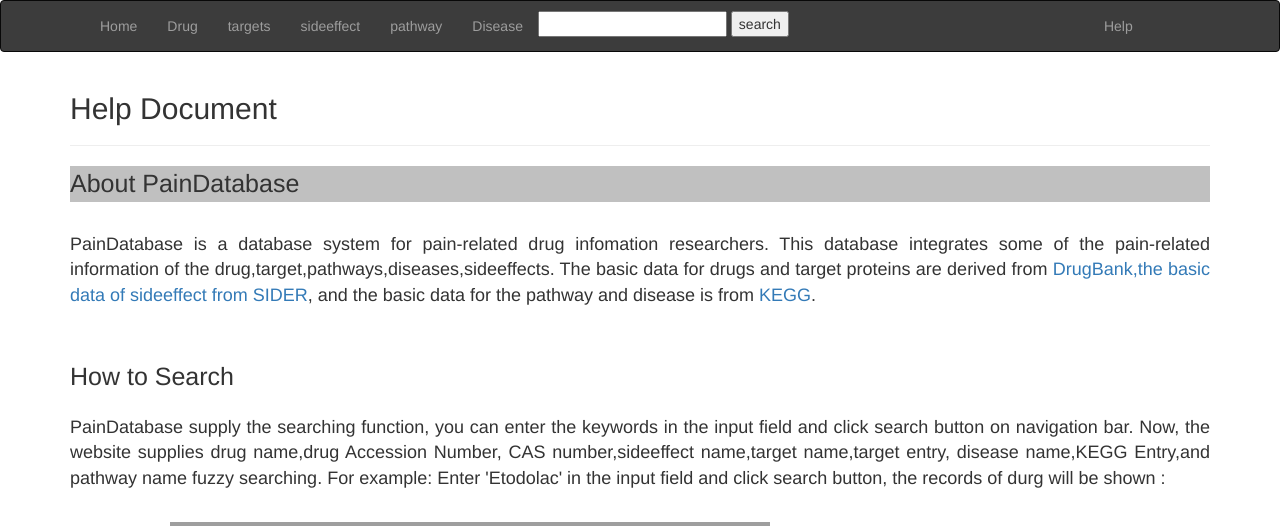
After one commit to jackGWY/PainSystem, a Flask app: page /Help in a window 1280 px wide. The commit adds this page. Shown: the top 526 px of the page. Run offline with Flask 2, Linux system fonts and the light colour scheme; some libraries are stand-ins or nearby versions; grey boxes are pictures that could not be loaded.

Commit message:
add help and color

```diff
--- a/app.py
+++ b/app.py
@@ -499,6 +499,9 @@ def search():
     else:
         return render_template('NotFound.html')
 
+@app.route('/Help')
+def Help():
+    return render_template('Help.html')
 
 if __name__ == '__main__':
     #getDrugList()
--- /dev/null
+++ b/templates/Help.html
@@ -0,0 +1,33 @@
+{% extends "base.html" %}
+
+{% block title %}pain{% endblock %}
+
+{% block page_content %}
+
+    <div style="">
+        <div >
+        <p></p>
+        <h2>Help Document</h2>
+        <p></p>
+        <hr>
+        <div style="margin-bottom: 30px;">
+            <p style="background:#C0C0C0;font-size:25px;">About PainDatabase</p>
+        </div>
+        <p style="font-size:18px;text-align: justify;text-justify:inter-ideograph;margin-bottom: 30px;">
+            PainDatabase is a database system for pain-related drug infomation researchers. This database integrates some of the pain-related information of the drug,target,pathways,diseases,sideeffects. The basic data for drugs and target proteins are derived from <a href="https://www.drugbank.ca/drugs">DrugBank<a/>,the basic data of sideeffect from <a href="http://sideeffects.embl.de/se/">SIDER</a>, and the basic data for the pathway and disease is from <a href="https://www.genome.jp/kegg/drug/">KEGG</a>.
+        </p>
+        <br>
+        <p style="font-size:25px;text-align: justify;text-justify:inter-ideograph;margin-bottom: 20px;">How to Search</p>
+        <p style="font-size:18px;text-align: justify;text-justify:inter-ideograph;margin-bottom: 30px;">
+            PainDatabase supply the searching function, you can enter the keywords in the input field and click search button on navigation bar. Now, the website supplies drug name,drug Accession Number, CAS number,sideeffect name,target name,target entry, disease name,KEGG Entry,and pathway name fuzzy searching. For example: Enter 'Etodolac' in the input field and click search button, the records of durg  will be shown :
+        </p>
+        </div>
+        <div>
+            <img src="/static/pic_index/example.png"; style="width: 600px;height: 400px;margin-left: 100px;">
+        </div>
+
+    </div>
+
+
+
+{% endblock %}
--- a/templates/base.html
+++ b/templates/base.html
@@ -1,27 +1,9 @@
 {% extends "bootstrap/base.html"  %}
 {% block title %}Flask{% endblock %}
 {% block navbar %}
-<div class="navbar navbar-inverse" role="navigation">
+<div class="navbar navbar-inverse" role="navigation" style="background: #3C3C3C">
     <div class="container">
-        <!-- <div class="navbar-header">
-            <button type="button" class="navbar-toggle" data-toggle="collapse" data-target=".navbar-collapse">
-                <span class="sr-only">Toggle navigation</span>
-                <span class="icon-bar"></span>
-                <span class="icon-bar"></span>
-                <span class="icon-bar"></span>
-            </button>
-            <a class="navbar-brand" href="/">Pain database</a>
-        </div> -->
-        <!-- <div class="nav-collapse collapse">
-                            <ul class="nav">
-                                <li><a href="/">pathological pain</a></li>
-                                <li><a href="/">physiological pain</a></li>
-                                <li><a href="/">4 Menus</a></li>
-                                <li><a href="/">5 Menus</a></li>
-                                <li><a href="/">Styles</a></li>
-                                <li><a href="/">Colors</a></li>
-                            </ul>
-        </div><!--/.nav-collapse --> -->
+
         <div class="navbar-collapse collapse">
             <ul class="nav navbar-nav">
                 <li><a href="/">Home</a></li>
@@ -34,12 +16,15 @@
                 <li><a href="/Disease">Disease</a></li>
                 <!-- <li><a href="/pai">chart</a></li> -->
                 <li>
-                    <div class="searchbar">
+                    <div class="searchbar" style="margin-top: 10px;">
                         <form action="/search" method="POST">
                             <input type="text" name="username">
                             <input type="submit" value="search">
                         </form>
                     </div>
+                </li>
+                <li style="margin-left: 300px;">
+                    <a href="/Help">Help</a>
                 </li>
 
             </ul>
--- a/templates/index.html
+++ b/templates/index.html
@@ -13,7 +13,7 @@
             <tr>
                 <td>
                     <div style="width: 400px;height: 300px;margin-top: 30px;margin-left: 200px;">
-                    <p style="text-align: justify;text-justify:inter-ideograph;"> <span style="font-weight:bold;font-size:25px;">P</span>
+                    <p style="font-size:18px;text-align: justify;text-justify:inter-ideograph;"> <span style="font-weight:bold;font-size:25px;">P</span>
         ain is a complex, subjective phenomenon, which is regarded as an unpleasant sensory and emotional experience associated with actual or potential tissue damage, or described in terms of such damage. Human Pain Database is designed to provide a comprehensive information about the pain disease, pathway, drug, and other information. We believe the database will help researchers to obtain the pain information that they need.
         </p>
         </div>
```
